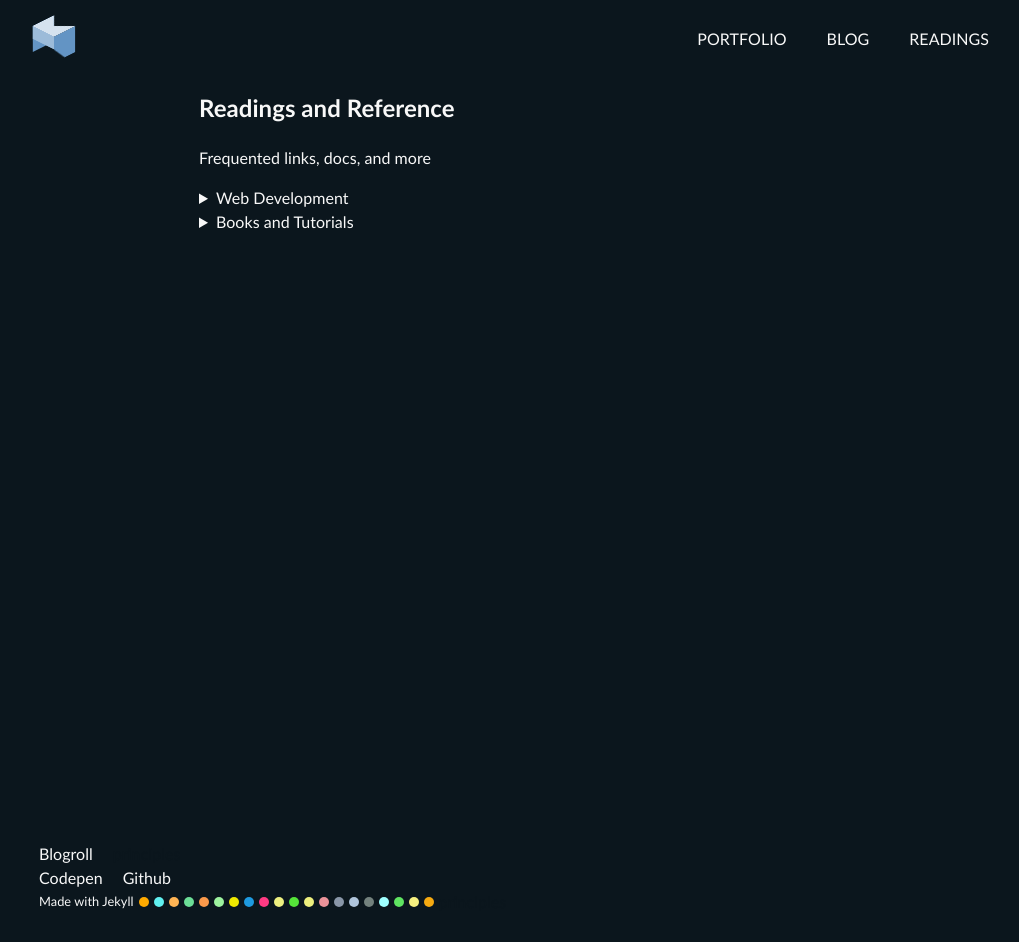
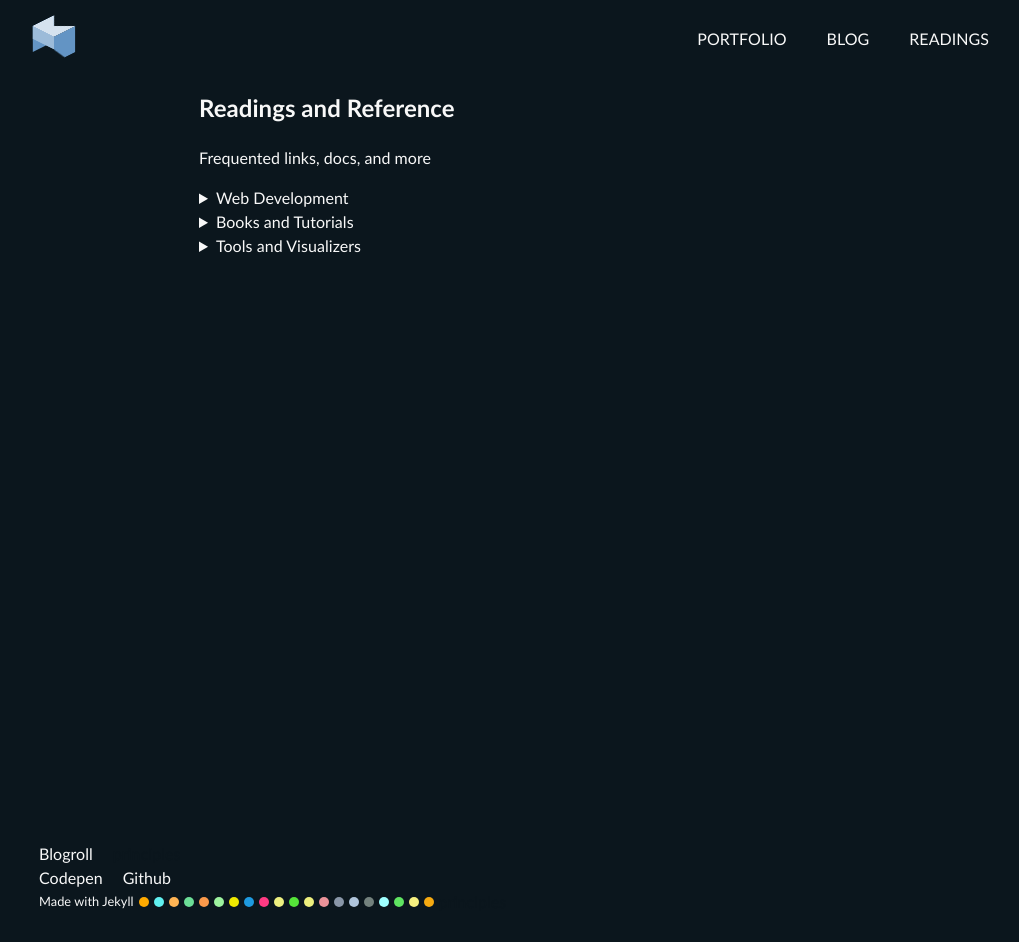
Before and after one commit to mpdagang/mpdagang.github.io, a Jekyll site: the page built from _pages/readings.html, in a window 1280 px wide. Shown: the whole page, without its empty margins (121-1140 px from the left). Built offline with Jekyll 4.4.1, drawn with Linux system fonts in a browser that asks for light colours.

Commit message:
Readings update

```diff
--- a/_pages/readings.html
+++ b/_pages/readings.html
@@ -69,5 +69,19 @@
       </div>
     </details>
 
+    <details>
+      <summary>Tools and Visualizers</summary>
+      <div class="p-rdg-content mp-l-grid-2">
+        <ul>
+          <li><a href="https://utopia.fyi/">Utopia: Fluid Responsive Design</a></li>
+          <li><a href="https://scroll-driven-animations.style/">SVG Path Builder</a></li>
+          <li><a href="https://codepen.io/anthonydugois/pen/mewdyZ">Scroll-driven Animations Visualizer</a></li>
+        </ul>
+        <ul>
+          <li><a href="https://css-transform.moro.es/">CSS Transform Function Visualizer</a></li>
+        </ul>
+      </div>
+    </details>
+
   </section>
 </article>
```
